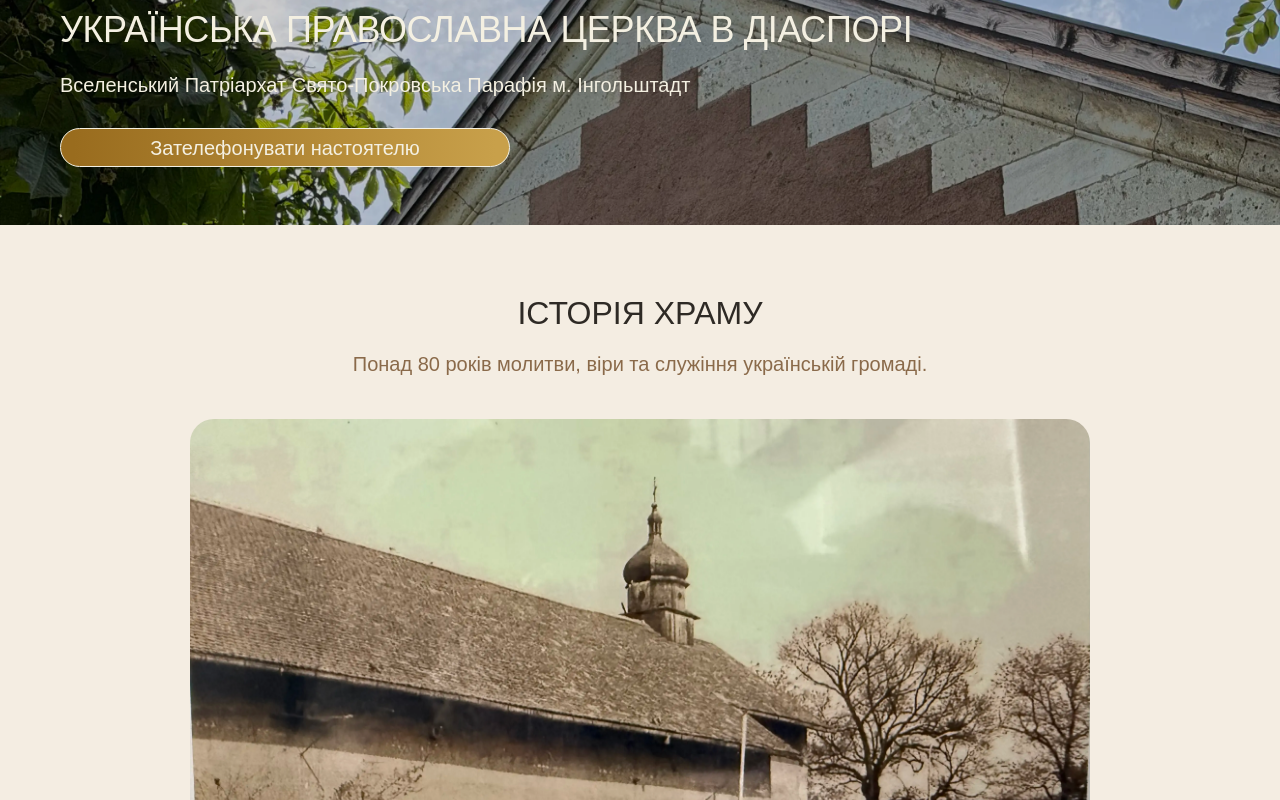
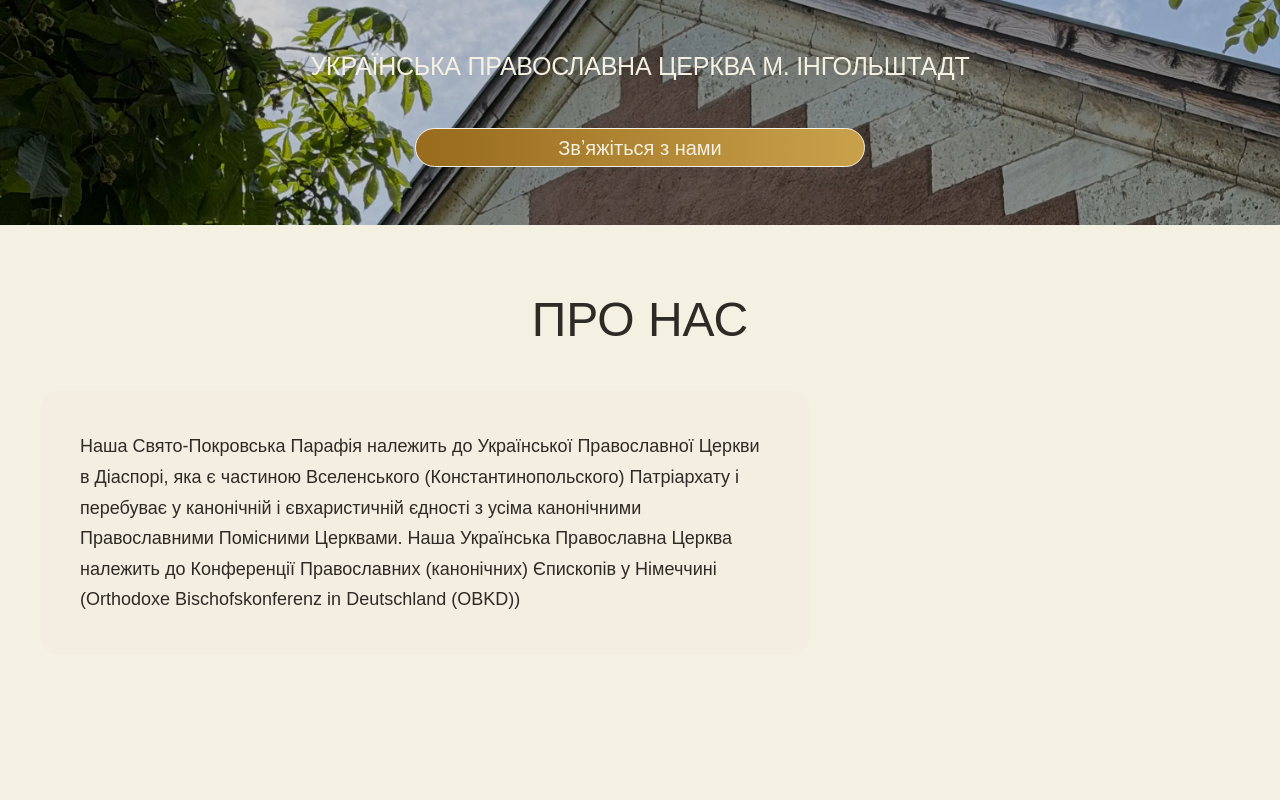
Before and after one commit to helenamitiaieva/ukrainian-church-ingolstadt, a Next.js app: page / in a window 1280 px wide. Shown: the part 440-1240 px from the top of the page. Built offline with nearby package versions, Linux system fonts and the light colour scheme; a web font is replaced by a local one.

Commit message:
Add neu section and edit text

```diff
--- a/src/app/page.tsx
+++ b/src/app/page.tsx
@@ -11,11 +11,13 @@ import Sacraments from "@/components/home/Sacraments/Sacraments";
 import FAQ from "@/components/common/FAQ/FAQ";
 import Contacts from "@/components/home/Contacts/Contacts";
 import { homeHeroData } from "@/data/home/hero";
+import AboutUs from "@/components/home/AboutUs/AboutUs";
 
 export default function Home() {
   return (
     <main id="top">
       <Hero {...homeHeroData} />
+      <AboutUs />
       <HistoryPreview />
       <Schedule />
       <Clergy />
--- a/src/components/common/FAQ/faqData.ts
+++ b/src/components/common/FAQ/faqData.ts
@@ -22,12 +22,12 @@ export const faqData: Record<FAQPageKey, FAQItemType[]> = {
     {
       question: "Як охрестити дитину?",
       answer:
-        "Для Хрещення дитини потрібно попередньо домовитися зі священником.",
+        "Для Хрещення дитини Вам потрібно попередньо звʼязатися з настоятелем.",
     },
     {
       question: "Чи потрібно платити за Таїнства?",
       answer:
-        "Таїнства Церкви не продаються. Пожертва є добровільною підтримкою парафії.",
+        "Таїнства Церкви не продаються. Пожертва є добровільною підтримкою для розвитку храму.",
     },
     {
       question: "Як замовити молитву за здоров’я або упокій?",
@@ -35,12 +35,8 @@ export const faqData: Record<FAQPageKey, FAQItemType[]> = {
     },
     {
       question: "Яка це Церква?",
-      answer: "Наша парафія є православною християнською громадою.",
-    },
-    {
-      question: "Де ставити свічки за здоров’я і за упокій?",
       answer:
-        "У храмі можна звернутися до священника або парафіян, якщо ви не знаєте, де поставити свічку.",
+        "Наша Свято-Покровська Парафія належить до Української Православної Церкви в Діаспорі, яка є частиною Вселенського (Константинопольского) Патріархату і перебуває у канонічній і євхаристичній єдності з усіма канонічними Православними Помісними Церквами. Парафія заснована 14 жовтня 1945 року. Наша Українська Православна Церква належить до Конференції Православних (канонічних) Єпископів у Німеччині (Orthodoxe Bischofskonferenz in Deutschland (OBKD)).",
     },
     {
       question: "Як зв’язатися зі священником?",
@@ -93,12 +89,11 @@ export const faqData: Record<FAQPageKey, FAQItemType[]> = {
     {
       question: "Чи Миропомазання і Хрещення — одне Таїнство?",
       answer:
-        "Ні. Це два окремі Таїнства, хоча в православній традиції вони зазвичай звершуються послідовно.",
+        "Ні. Це два окремі Таїнства, хоча в православній традиції вони зазвичай звершуються в один день.",
     },
     {
       question: "Чим помазують людину?",
-      answer:
-        "Святим миром — особливим освяченим ароматичним складом, який використовується в церковному Таїнстві.",
+      answer: "Святим миром.",
     },
     {
       question: "Які частини тіла помазують?",
@@ -112,7 +107,7 @@ export const faqData: Record<FAQPageKey, FAQItemType[]> = {
     {
       question: "Що означає «Печать дару Духа Святого»?",
       answer:
-        "Ці слова означають дар благодаті Святого Духа для життя людини у Христі.",
+        "Ці слова затверджуюсь дар благодаті Святого Духа для життя людини у Христі.",
     },
   ],
 
--- a/src/components/common/Footer/Footer.tsx
+++ b/src/components/common/Footer/Footer.tsx
@@ -10,7 +10,7 @@ import { usePathname } from "next/navigation";
 export default function Footer() {
   const pathname = usePathname();
 
-  let contactText = "Залишились питання? З радістю відповімо!";
+  let contactText = "Залишились питання? Звʼяжіться з нами!";
 
   if (pathname === "/sacraments/baptism") {
     contactText = "Для запису на Хрещення — зв’яжіться з настоятелем";
@@ -37,9 +37,6 @@ export default function Footer() {
         </Link>
 
         <p className={styles.question}>{contactText}</p>
-        <p className={styles.question}>
-          Настоятель ієрей Александр Смоктунович
-        </p>
 
         <Button href="tel:+491728820478" className={styles.contactButton}>
           Зв’язатися з настоятелем
--- a/src/components/common/Hero/Hero.module.css
+++ b/src/components/common/Hero/Hero.module.css
@@ -27,6 +27,8 @@
   flex-direction: column;
   justify-content: flex-end;
   position: relative;
+  align-items: center;
+  text-align: center;
 
   min-height: 665px;
 
@@ -39,7 +41,7 @@
   color: var(--color-white);
 
   color: var(--color-milky);
-  font-size: 36px;
+  font-size: 25px;
   line-height: 1.1;
   letter-spacing: -0.01em;
   font-weight: 400;
@@ -56,6 +58,8 @@
   font-weight: 400;
   font-size: 20px;
   line-height: 1.5;
+
+  border-radius: 20px;
 }
 
 .content > :last-child {
--- /dev/null
+++ b/src/components/home/AboutUs/AboutUs.module.css
@@ -0,0 +1,251 @@
+.about {
+  background-color: var(--color-milky);
+}
+
+.content {
+  width: 100%;
+}
+
+.heading {
+  display: flex;
+  flex-direction: column;
+  gap: 8px;
+
+  margin-bottom: 24px;
+
+  text-align: center;
+}
+
+.title {
+  margin: 0;
+
+  font-family: var(--font-main);
+  font-size: 32px;
+  font-weight: 400;
+  line-height: 1.3;
+
+  text-transform: uppercase;
+
+  color: var(--color-text);
+}
+
+.subtitle {
+  margin: 0;
+
+  font-family: var(--font-main);
+  font-size: 25px;
+  font-weight: 400;
+  line-height: 1.5;
+
+  color: var(--color-gold-dark);
+}
+
+/* GRID */
+
+.grid {
+  display: grid;
+  gap: 10px;
+}
+
+/* IMAGE */
+
+.imageWrapper {
+  position: relative;
+
+  width: 100%;
+  height: 300px;
+
+  overflow: hidden;
+  border-radius: 12px;
+}
+
+.image {
+  object-fit: cover;
+  object-position: center;
+}
+
+/* RIGHT SIDE */
+
+.info {
+  display: grid;
+  gap: 10px;
+}
+
+.textCard,
+.accentCard {
+  border-radius: 12px;
+}
+
+.textCard {
+  display: flex;
+  flex-direction: column;
+  justify-content: center;
+  gap: 16px;
+
+  padding: 24px;
+
+  background-color: var(--color-milky-orange);
+}
+
+.textCard p {
+  margin: 0;
+
+  font-size: 20px;
+  line-height: 1.6;
+
+  color: var(--color-text);
+}
+
+.accentCard {
+  display: flex;
+  align-items: center;
+  justify-content: center;
+
+  min-height: 130px;
+
+  padding: 24px;
+
+  background: var(--gradient-button);
+}
+
+.accentCard p {
+  max-width: 280px;
+  margin: 0;
+
+  font-family: var(--font-main);
+  font-size: 24px;
+  font-weight: 400;
+  line-height: 1.4;
+
+  text-align: center;
+
+  color: var(--color-milky);
+}
+
+/* BUTTON */
+
+.button {
+  margin: 24px auto 0;
+}
+
+/* =========================================
+   TABLET — 768px+
+========================================= */
+
+@media screen and (min-width: 768px) {
+  .heading {
+    gap: 10px;
+    margin-bottom: 32px;
+  }
+
+  .title {
+    font-size: 40px;
+  }
+
+  .subtitle {
+    font-size: 22px;
+  }
+
+  .grid {
+    grid-template-columns: 1.15fr 0.85fr;
+    gap: 12px;
+  }
+
+  .imageWrapper {
+    height: 480px;
+    border-radius: 16px;
+  }
+
+  .info {
+    grid-template-rows: 1fr 160px;
+    gap: 12px;
+  }
+
+  .textCard,
+  .accentCard {
+    border-radius: 16px;
+  }
+
+  .textCard {
+    padding: 32px;
+  }
+
+  .textCard p {
+    font-size: 16px;
+    line-height: 1.7;
+  }
+
+  .accentCard {
+    min-height: 0;
+    padding: 28px;
+  }
+
+  .accentCard p {
+    font-size: 27px;
+  }
+
+  .button {
+    margin-top: 32px;
+  }
+}
+
+/* =========================================
+   DESKTOP — 1200px+
+========================================= */
+
+@media screen and (min-width: 1200px) {
+  .heading {
+    margin-bottom: 40px;
+  }
+
+  .title {
+    font-size: 48px;
+  }
+
+  .subtitle {
+    font-size: 24px;
+  }
+
+  .grid {
+    grid-template-columns: 1.3fr 0.7fr;
+    gap: 16px;
+
+    max-width: 1200px;
+    margin-inline: auto;
+  }
+
+  .imageWrapper {
+    height: 560px;
+    border-radius: 20px;
+  }
+
+  .info {
+    grid-template-rows: 1fr 180px;
+    gap: 16px;
+  }
+
+  .textCard,
+  .accentCard {
+    border-radius: 20px;
+  }
+
+  .textCard {
+    padding: 40px;
+  }
+
+  .textCard p {
+    font-size: 18px;
+  }
+
+  .accentCard {
+    padding: 36px;
+  }
+
+  .accentCard p {
+    font-size: 30px;
+  }
+
+  .button {
+    margin-top: 36px;
+  }
+}
--- /dev/null
+++ b/src/components/home/AboutUs/AboutUs.tsx
@@ -0,0 +1,31 @@
+import Section from "@/components/common/Section/Section";
+
+import styles from "./AboutUs.module.css";
+
+export default function About() {
+  return (
+    <Section id="about" className={styles.about}>
+      <div className={styles.content}>
+        <div className={styles.heading}>
+          <h2 className={styles.title}>Про нас</h2>
+        </div>
+
+        <div className={styles.grid}>
+          <div className={styles.info}>
+            <div className={styles.textCard}>
+              <p className={styles.subtitle}>
+                Наша Свято-Покровська Парафія належить до Української
+                Православної Церкви в Діаспорі, яка є частиною Вселенського
+                (Константинопольского) Патріархату і перебуває у канонічній і
+                євхаристичній єдності з усіма канонічними Православними
+                Помісними Церквами. Наша Українська Православна Церква належить
+                до Конференції Православних (канонічних) Єпископів у Німеччині
+                (Orthodoxe Bischofskonferenz in Deutschland (OBKD))
+              </p>
+            </div>
+          </div>
+        </div>
+      </div>
+    </Section>
+  );
+}
--- a/src/components/home/Clergy/Clergy.tsx
+++ b/src/components/home/Clergy/Clergy.tsx
@@ -11,12 +11,12 @@ const clergy = [
   {
     image: "/images/home/clergy/alexander.webp",
     role: "Настоятель храму",
-    name: "Ієрей Олександр",
+    name: "Ієрей Олександр Смоктунович",
   },
   {
     image: "/images/home/clergy/pavlo.webp",
     role: "Священник",
-    name: "Ієрей Павло",
+    name: "Ієрей Павло Мітяєв",
   },
 ];
 
--- a/src/components/home/Clergy/ClergyCard.module.css
+++ b/src/components/home/Clergy/ClergyCard.module.css
@@ -1,7 +1,7 @@
 .card {
-  width: 280px;
+  width: 300px;
   max-width: 100%;
-  height: 310px;
+  height: 350px;
   padding: 12px;
   border: 1px solid var(--color-gold-dark);
   border-radius: 20px;
--- a/src/components/home/Contacts/contactData.ts
+++ b/src/components/home/Contacts/contactData.ts
@@ -6,12 +6,12 @@ export const contactData = {
 
   address: {
     icon: "icon-map",
-    lines: ["Dreizehnerstr. 11, 85049", "Ingolstadt-Altstadt Nordost"],
+    lines: ["Ingolstadt"],
   },
 
   phone: {
     icon: "icon-call",
-    lines: ["+49 172 882 0478", "Настоятель ієрей", "Александр Смоктунович"],
+    lines: ["+49 172 882 0478", "Настоятель отець Олександр"],
   },
 
   email: {
--- a/src/data/home/hero.ts
+++ b/src/data/home/hero.ts
@@ -1,6 +1,6 @@
 export type HomeHeroData = {
   title: string;
-  subtitle: string;
+  subtitle?: string;
   image: string;
   alt: string;
   buttonText: string;
@@ -8,10 +8,9 @@ export type HomeHeroData = {
 };
 
 export const homeHeroData: HomeHeroData = {
-  title: "Українська Православна Церква в діаспорі",
-  subtitle: "Вселенський Патріархат Свято-Покровська Парафія м. Інгольштадт",
+  title: "Українська Православна Церква м. Інгольштадт",
   image: "/images/home/hero.webp",
   alt: "Свято-Покровська церква в Інгольштадті",
-  buttonText: "Зателефонувати настоятелю",
-  buttonHref: "tel:+491728820478",
+  buttonText: "Звʼяжіться з нами",
+  buttonHref: "/#contacts",
 };
--- a/src/data/home/homeGalleryImages.ts
+++ b/src/data/home/homeGalleryImages.ts
@@ -9,7 +9,7 @@ export const homeGalleryImages: GalleryImage[] = [
   {
     src: "/images/home/gallery/gallery-02.webp",
     alt: "Владика Даниїл під час святкування 80-річчя парафії",
-    description: "Святкування 80-річчя парафії за участі владики Даниїла",
+    description: "Святкування 80-річчя парафії за участі Владики Даниїла",
   },
   {
     src: "/images/home/gallery/gallery-03.webp",
@@ -23,7 +23,7 @@ export const homeGalleryImages: GalleryImage[] = [
   },
   {
     src: "/images/home/gallery/gallery-05.webp",
-    alt: "Богослужіння за участі владики Даниїла",
-    description: "Богослужіння за участі владики Даниїла",
+    alt: "Богослужіння за участі Владики Даниїла",
+    description: "Богослужіння за участі Владики Даниїла",
   },
 ];
--- a/src/data/sacraments/chrismation.ts
+++ b/src/data/sacraments/chrismation.ts
@@ -14,12 +14,12 @@ export const chrismationData: SacramentPageData = {
     {
       icon: "icon-baptism",
       title: "ОДРАЗУ ПІСЛЯ ХРЕЩЕННЯ",
-      text: "Священник помазує святим миром чоло, очі, ніздрі, уста, вуха, груди, руки та ноги новохрещеного.",
+      text: "Новохрещенному подаються Дари Святого Духа для зростання в благодаті Божій та уріпляють у житті духовному.",
     },
     {
       icon: "icon-chrismation",
       title: "ПОМАЗАННЯ СВЯТИМ МИРОМ",
-      text: "Таїнство зміцнює людину в новому житті, яке розпочалося у Хрещенні.",
+      text: "Священник помазує святим миром чоло, очі, ніздрі, уста, вуха, груди, руки та ноги новохрещеного.",
     },
     {
       icon: "icon-crismation-2",
```
